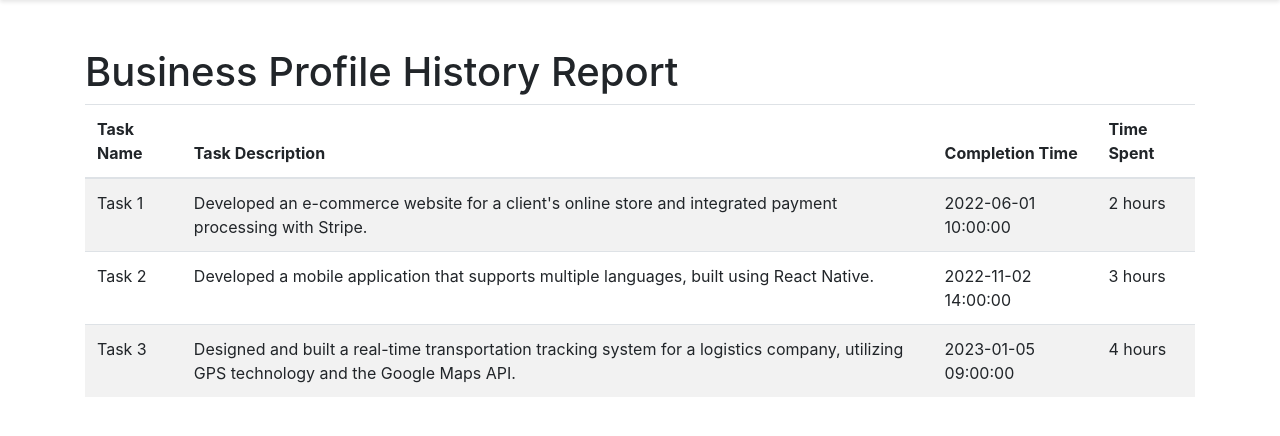
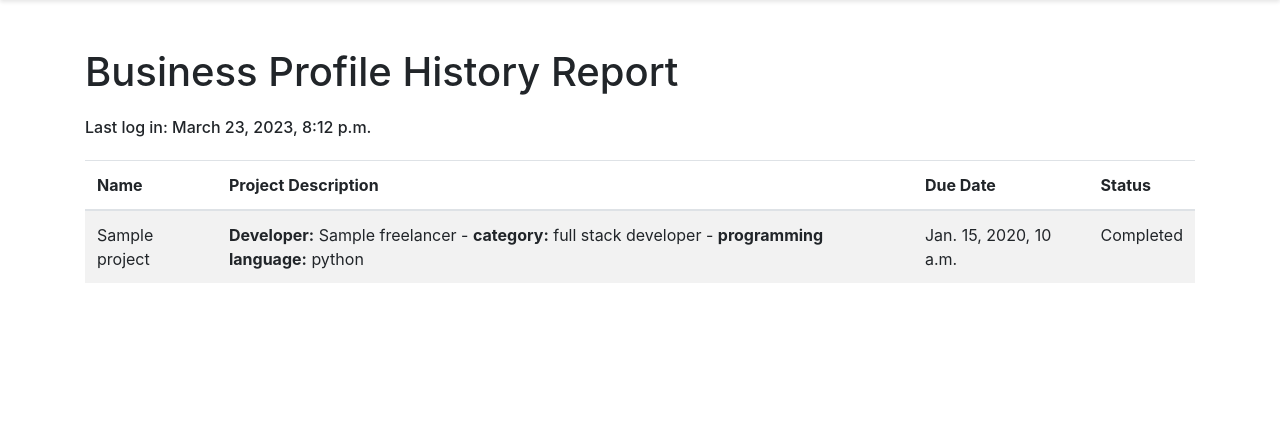
Before and after one commit to shaghayegh5ghasemi/Green-minds-Freelancer, a Django app: template jobs/templates/jobs/business_report.html in a window 1280 px wide. Shown: the part 64-500 px from the top of the page. Run offline with Django 4.2, Linux system fonts and the light colour scheme; the template is opened without the code that fills it: values that come from a table or form of the project are taken from there, others are empty; data comes from the database, SQL or seed files in the repository; tables that the repository leaves empty hold one stand-in row (values such as "Sample post"); parts of the project's set-up code (start-up, migrations or seed data) failed here and were passed over; some libraries are stand-ins or nearby versions.

Commit message:
report page and backend added, connected to DB, user activities added

```diff
--- a/jobs/templates/jobs/business_report.html
+++ b/jobs/templates/jobs/business_report.html
@@ -43,34 +43,36 @@
 	</div>
 	<div class="container mt-5">
 		<h1>Business Profile History Report</h1>
+		<h6 style="margin-top: 2%; margin-bottom: 2%;"> Last log in: {{business.owner.last_login}}</h6>
 		<table class="table table-striped">
 			<thead>
 				<tr>
-					<th>Task Name</th>
-					<th>Task Description</th>
-					<th>Completion Time</th>
-					<th>Time Spent</th>
+					<th>Name</th>
+					<th>Project Description</th>
+					<th>Due Date</th>
+					<th>Status</th>
 				</tr>
 			</thead>
 			<tbody>
-				<tr>
-					<td>Task 1</td>
-					<td>Developed an e-commerce website for a client's online store and integrated payment processing with Stripe.</td>
-					<td>2022-06-01 10:00:00</td>
-					<td>2 hours</td>
-				</tr>
-				<tr>
-					<td>Task 2</td>
-					<td>Developed a mobile application that supports multiple languages, built using React Native.</td>
-					<td>2022-11-02 14:00:00</td>
-					<td>3 hours</td>
-				</tr>
-				<tr>
-					<td>Task 3</td>
-					<td>Designed and built a real-time transportation tracking system for a logistics company, utilizing GPS technology and the Google Maps API.</td>
-					<td>2023-01-05 09:00:00</td>
-					<td>4 hours</td>
-				</tr>
+				{% for project in projects %}
+					<tr>
+						<td> {{ project.name }} </td>
+						{% if project.developer %}
+							<td> <strong>Developer:</strong> {{project.developer.name }} - <strong>category:</strong> {{ project.category }} - <strong>programming language:</strong> {{ project.programming_languages}}</td>
+							<td> {{ project.due_date }} </td>
+							{% if project.is_complete %}
+								<td> Completed </td>
+							{% else %}
+								<td> In progress </td>
+							{% endif %}
+						{% else %}
+							<td><strong>category:</strong> {{ project.category }} - <strong>programming language:</strong> {{ project.programming_languages}}</td>
+							<td> {{ project.due_date }} </td>
+							<td> Open to accept </td>
+						{% endif %}
+
+					</tr>
+				{% endfor %}
 			</tbody>
 		</table>
 	</div>
```
Also changed, not shown: jobs/templates/jobs/freelancer_report.html (deleted, +0 -78 lines), 3 other files.
